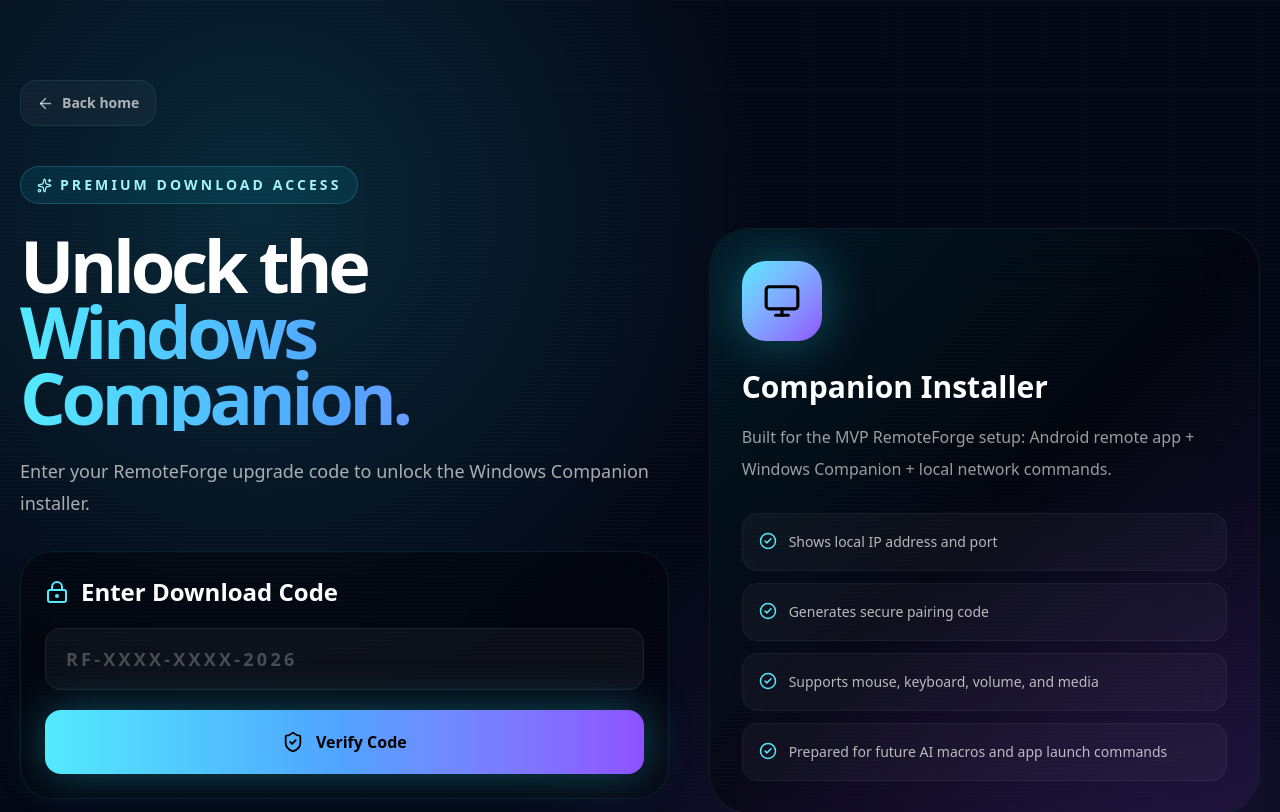
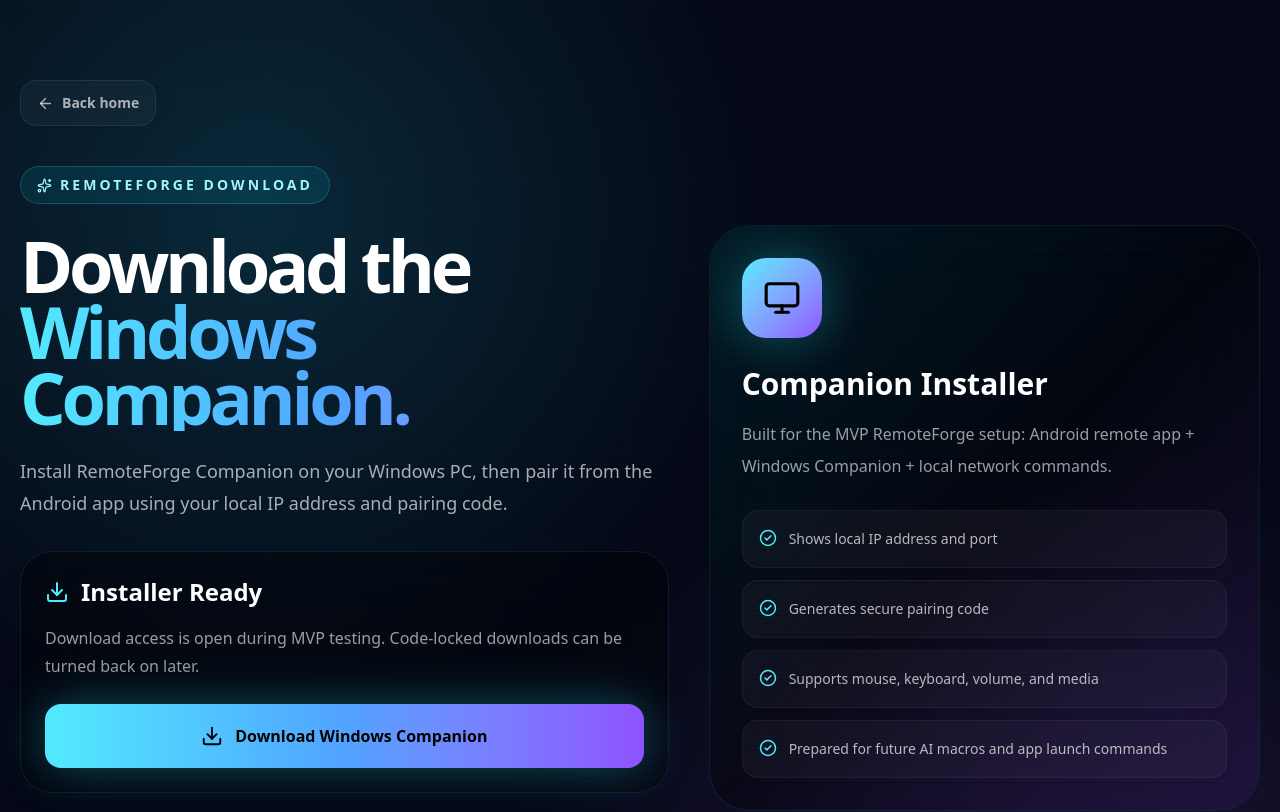
Before and after one commit to anonymouzappz/landing, a Next.js app: page /download in a window 1280 px wide. Shown: the top 812 px of the page. Built offline with nearby package versions, Linux system fonts and the light colour scheme.

Commit message:
changed from code

```diff
--- a/app/download/page.tsx
+++ b/app/download/page.tsx
@@ -11,13 +11,15 @@
   Sparkles,
   CheckCircle2,
   Cpu,
-  LockKeyhole,
-  Loader2,
-  AlertTriangle,
 } from "lucide-react";
-import { useState } from "react";
 
 export default function DownloadPage() {
+  const directDownloadUrl =
+    "https://firebasestorage.googleapis.com/v0/b/remot3forg3.firebasestorage.app/o/installers%2FRemoteForgeCompanion.exe?alt=media";
+
+  /*
+  // KEEP THIS FOR LATER CODE-LOCKED DOWNLOAD
+
   const [code, setCode] = useState("");
   const [downloadUrl, setDownloadUrl] = useState("");
   const [message, setMessage] = useState("");
@@ -52,6 +54,7 @@
       setLoading(false);
     }
   }
+  */
 
   return (
     <main className="relative min-h-screen overflow-hidden bg-[#040816] px-5 py-20 text-white">
@@ -74,64 +77,40 @@
           <div>
             <div className="inline-flex items-center gap-2 rounded-full border border-cyan-300/20 bg-cyan-400/10 px-4 py-2 text-sm font-black uppercase tracking-[0.22em] text-cyan-200">
               <Sparkles size={15} />
-              Premium Download Access
+              RemoteForge Download
             </div>
 
             <h1 className="mt-7 text-5xl font-black leading-[0.92] tracking-[-0.06em] md:text-7xl">
-              Unlock the
+              Download the
               <span className="block bg-gradient-to-r from-cyan-300 via-blue-400 to-violet-400 bg-clip-text text-transparent">
                 Windows Companion.
               </span>
             </h1>
 
             <p className="mt-6 max-w-3xl text-lg leading-8 text-white/65">
-              Enter your RemoteForge upgrade code to unlock the Windows
-              Companion installer.
+              Install RemoteForge Companion on your Windows PC, then pair it
+              from the Android app using your local IP address and pairing code.
             </p>
 
             <div className="mt-8 rounded-[2rem] border border-cyan-300/10 bg-black/35 p-6 backdrop-blur-2xl">
               <div className="flex items-center gap-3">
-                <LockKeyhole className="text-cyan-300" size={24} />
-                <h2 className="text-2xl font-black">Enter Download Code</h2>
+                <Download className="text-cyan-300" size={24} />
+                <h2 className="text-2xl font-black">Installer Ready</h2>
               </div>
 
-              <input
-                value={code}
-                onChange={(e) => setCode(e.target.value.toUpperCase())}
-                placeholder="RF-XXXX-XXXX-2026"
-                className="mt-5 w-full rounded-2xl border border-cyan-300/10 bg-white/[0.04] px-5 py-4 text-lg font-black uppercase tracking-[0.18em] text-white outline-none transition placeholder:text-white/25 focus:border-cyan-300/35"
-              />
+              <p className="mt-4 leading-7 text-white/60">
+                Download access is open during MVP testing. Code-locked
+                downloads can be turned back on later.
+              </p>
 
-              <button
-                onClick={verifyCode}
-                disabled={loading}
-                className="mt-5 inline-flex w-full items-center justify-center gap-3 rounded-2xl bg-gradient-to-r from-cyan-300 via-blue-400 to-violet-500 px-7 py-5 font-black text-black shadow-[0_0_45px_rgba(34,211,238,.35)] transition hover:-translate-y-0.5 disabled:cursor-not-allowed disabled:opacity-60"
+              <a
+                href={directDownloadUrl}
+                download="RemoteForgeCompanion.exe"
+                className="mt-6 inline-flex w-full items-center justify-center gap-3 rounded-2xl bg-gradient-to-r from-cyan-300 via-blue-400 to-violet-500 px-7 py-5 font-black text-black shadow-[0_0_45px_rgba(34,211,238,.35)] transition hover:-translate-y-0.5"
               >
-                {loading ? <Loader2 className="animate-spin" size={22} /> : <ShieldCheck size={22} />}
-                {loading ? "Verifying..." : "Verify Code"}
-              </button>
-
-              {message && (
-                <div className="mt-5 flex items-start gap-3 rounded-2xl border border-white/10 bg-white/[0.04] p-4">
-                  {downloadUrl ? (
-                    <CheckCircle2 className="mt-0.5 text-cyan-300" size={18} />
-                  ) : (
-                    <AlertTriangle className="mt-0.5 text-violet-300" size={18} />
-                  )}
-                  <p className="text-sm leading-6 text-white/65">{message}</p>
-                </div>
-              )}
-
-              {downloadUrl && (
-                <a
-                  href={downloadUrl}
-                  download
-                  className="mt-5 inline-flex w-full items-center justify-center gap-3 rounded-2xl border border-cyan-300/20 bg-cyan-300 px-7 py-5 font-black text-black shadow-[0_0_45px_rgba(34,211,238,.35)] transition hover:-translate-y-0.5"
-                >
-                  <Download size={22} />
-                  Download Windows Companion
-                </a>
-              )}
+                <Download size={22} />
+                Download Windows Companion
+              </a>
             </div>
 
             <div className="mt-8 flex flex-wrap gap-3">
@@ -221,12 +200,12 @@
               </div>
 
               <h2 className="mt-4 text-3xl font-black">
-                Verify, download, install, pair.
+                Download, install, open, pair.
               </h2>
             </div>
 
             <div className="grid gap-3 sm:grid-cols-4">
-              {["Verify", "Download", "Install", "Pair"].map((step, index) => (
+              {["Download", "Install", "Open", "Pair"].map((step, index) => (
                 <div
                   key={step}
                   className="rounded-2xl border border-white/5 bg-white/[0.035] px-5 py-4 text-center"
```
